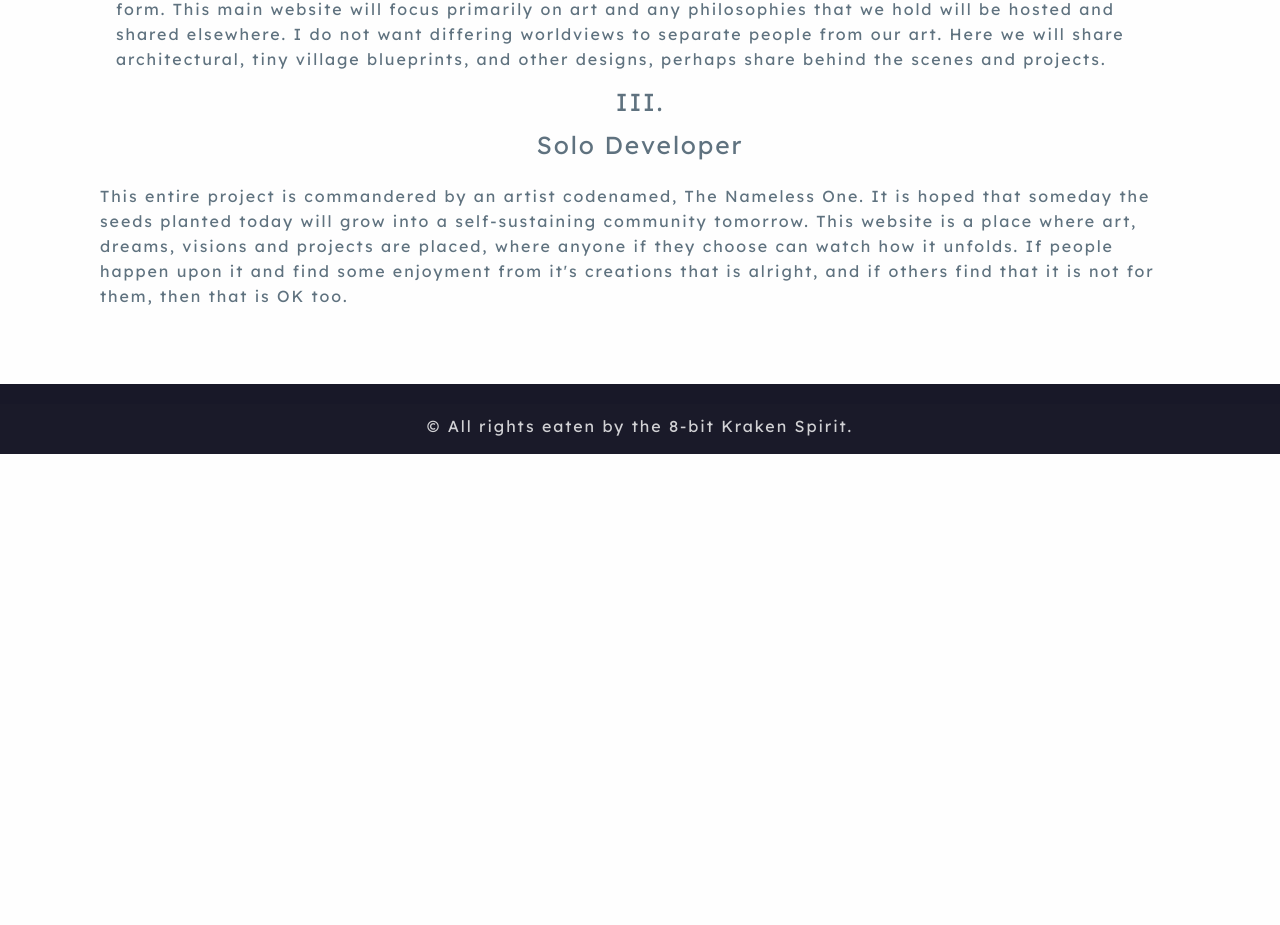
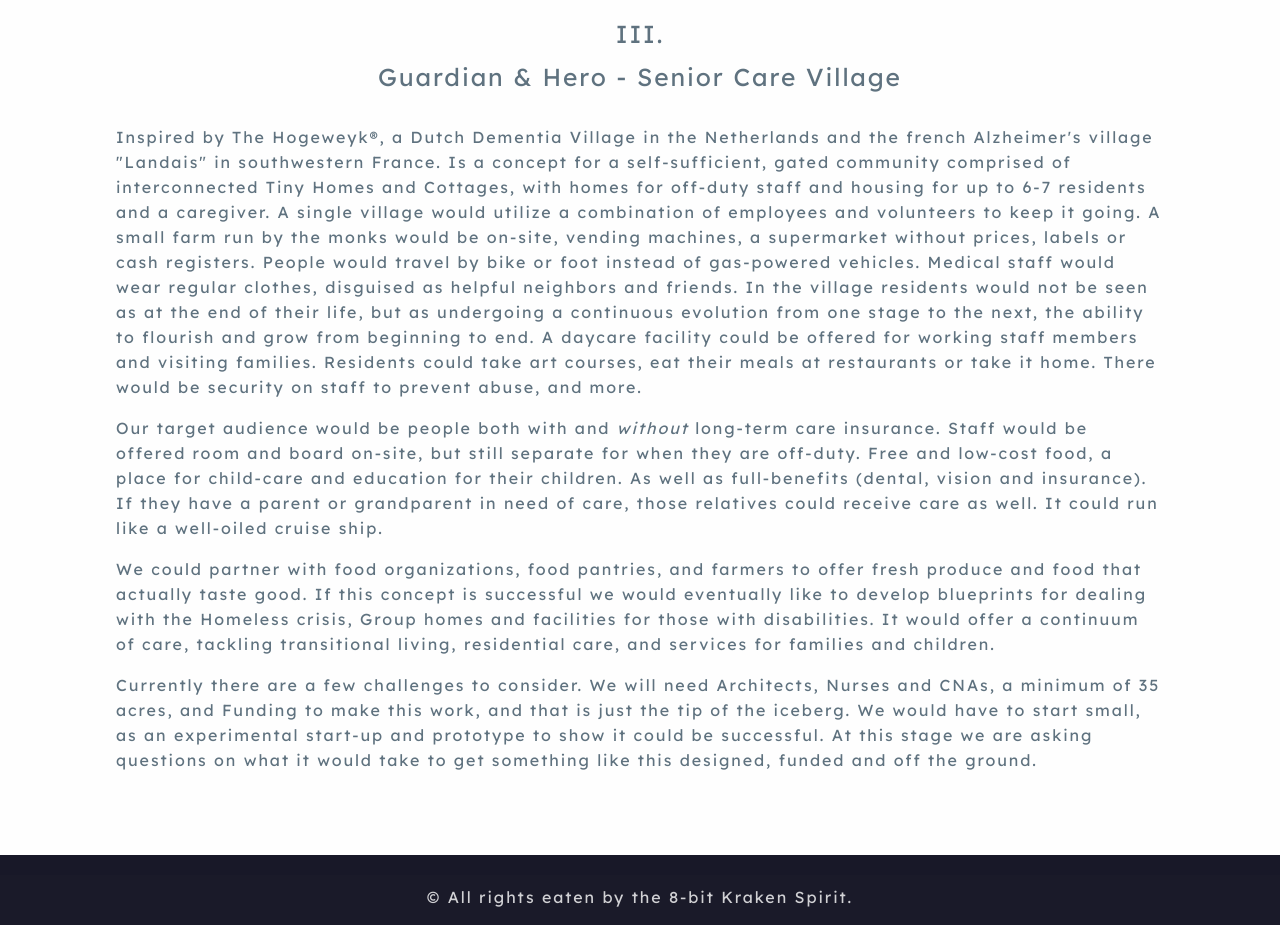
Before and after one commit to krakenspirit/guardianhero.github.io, a plain HTML site: page project.html in a window 1280 px wide. Shown: the part 1656-2581 px from the top of the page. Before the commit the page ends 2110 px from the top, so only its background shows below. Drawn offline with Linux system fonts and the light colour scheme.

Commit message:
Update project.html
Site update

```diff
--- a/project.html
+++ b/project.html
@@ -85,7 +85,7 @@
 
 <p>
     <center>
-            <img src="static/img/ae7bd3be15431c9b36ef2ef43794a202.png" width="164" height="164"><br>
+        <img src="/static/img/ae7bd3be15431c9b36ef2ef43794a202.png" width="164" height="164"><br>
         <i>When a bird sings, it doesn't sing for the advancement of music. <br>But if somebody stops to listen and is delighted, that's fine.<br> - Alan Watts</i>
 
     </center>
@@ -100,18 +100,18 @@
         <!-- Column -->
         <div class="cell small-12 textpadding">
 
-                Guardian & Hero Nation was founded in (2018) as a spinoff of Zenratstudios (2015) and it's One Million Heroes campaign. Zenratstudios in turn was an attempt to generate revenue to create the Book and Game series that had been in development since (2005). Today Guardian & Hero Nation is a monastery that develops Art (Books, Games, Comic which share a universe) and designs self-sustaining monastic communities built with the intent of supporting it's members in a way that aligns with the philosophy we live by: That our life and art is a direct byproduct of our healing. Many people ask who the Guardians and Heroes are and what we believe. It's not so important who we are, but *what* we create. Our primary philosophy is to heal and let our life be a byproduct of our healing, to build positive communities for our children to grow up, and to create art that grants some insight into the human condition and a souls ability to heal. Below is the breakdown of the project:
+            Guardian & Hero Nation was founded in (2018) as a spinoff of Zenratstudios (2015) and it's One Million Heroes campaign. Zenratstudios in turn was an attempt by one monk to generate revenue for a Book and Game series that had been in development since (2005). Today Guardian & Hero Nation is a monastery that develops Art and designs self-sustaining communities built with the intent of supporting it's members in a way that aligns with the philosophy we live by: That our life and art is a direct byproduct of our healing. Many people ask who the Guardians and Heroes are and what we believe. Our primary philosophy is to heal ourselves and let our life's work be a byproduct of our healing, to build positive communities for  children to grow, safe places for seniors to age, and to create art that grants some insight into the human condition and a souls ability to heal. Below is the breakdown of projects we're working on:
             <p>
 
             <center><h5>I.</h5></center>
-                <center><h5>WorldBuilding</h5></center>
+            <center><h5>Game & Art Studio</h5></center>
             The Medusa project, began as a book and interactive novel written in 2006. Over 17 years as of 2023 it has grown into a series, with a developed lore, characters and universe. The project has gone through several different demos and iterations, but the main constant has been the world, characters and story which has only grown more refined with time. 2022 is the first year the project has become refined enough to share with others interested in it's journey.
         </div>
 
 
         <div class="cell small-6 textpadding">
             <b>Books</b> form the foundation of the Medusa Project's lore.<p>
-                <b>Games</b> are centered around the Medusa universe and lore.<p></p>
+            <b>Games</b> TTRPGS and Interactive art centered around the Medusa universe and lore.<p></p>
             <b>Graphic Novels</b> Versions of the book which exist in graphic novel format.<p>
         </div>
 
@@ -123,21 +123,33 @@
             <b>Wikis</b> The Encyclopedias for the lore.<p>
         </div>
 
-
         <div class="cell small-12 textpadding">
             <center><h5>II.</h5></center>
             <center><h5>Guardian & Hero Nation</h5></center><br>
-                Guardian & Hero Nation is a startup Monastery for guardian monks and layman who share the same spiritual lineage. The seeds of it began from the same seeds that birthed the Medusa Project, and arose from a desire to build a world that lived beyond the pages of a story. The Monastery is our headquarters, our sangha, home and studio the place (or places) where all the work for this project gets done. It is our culture, our lifestyle and more. Overtime the monastery will grow and become refined. The philosophies, beliefs and practices are not as important as what we create, and yet, at the end of the day building and living inside a Monastery is my purpose, and I'd like to share the designs and concepts behind the community in some form. This main website will focus primarily on art and any philosophies that we hold will be hosted and shared elsewhere. I do not want differing worldviews to separate people from our art. Here we will share architectural, tiny village blueprints, and other designs, perhaps share behind the scenes and projects.
-
-                <center><h5>III.</h5></center>
-                <center> <h5>Solo Developer</h5></center>
+            Guardian & Hero Nation is a startup Monastery for guardian monks and layman who share the same spiritual lineage. The seeds of it began from the same seeds that birthed the Medusa Project, and arose from a desire to build a world that lived beyond the pages of a story. The Monastery is our headquarters, our sangha, home and studio the place (or places) where all the work for this project gets done. It is our culture, our lifestyle and more. We began as a branch of Mahayana Buddhism and morphed into a group of eclectic pagans and neoshamans heavily influenced by buddhist teachings. We aspire to be pastoral nomads and farmers who develop art and build/fund self-sufficient communities for seniors, disabled and the houseless.
         </div>
 
-                This entire project is commandered by an artist codenamed, The Nameless One.
+        <div class="cell small-12 textpadding">
+            <center><h5>III.</h5></center>
+            <center><h5>Guardian & Hero - Senior Care Village</h5></center><br>
+            Inspired by The Hogeweyk®, a Dutch Dementia Village in the Netherlands and the french Alzheimer's village "Landais" in southwestern France. Is a concept for a self-sufficient, gated community comprised of interconnected Tiny Homes and Cottages, with homes for off-duty staff and housing for up to 6-7 residents and a caregiver. A single village would utilize a combination of employees and volunteers to keep it going. A small farm run by the monks would be on-site, vending machines, a supermarket without prices, labels or cash registers. People would travel by bike or foot instead of gas-powered vehicles. Medical staff would wear regular clothes, disguised as helpful neighbors and friends. In the village residents would not be seen as at the end of their life, but as undergoing a continuous evolution from one stage to the next, the ability to flourish and grow from beginning to end. A daycare facility could be offered for working staff members and visiting families. Residents could take art courses, eat their meals at restaurants or take it home. There would be security on staff to prevent abuse, and more.
+            <p>
+            Our target audience would be people both with and <i>without</i> long-term care insurance. Staff would be offered room and board on-site, but still separate for when they are off-duty. Free and low-cost food, a place for child-care and education for their children. As well as full-benefits (dental, vision and insurance). If they have a parent or grandparent in need of care, those relatives could receive care as well. It could run like a well-oiled cruise ship.
+            </p>
+            <p>
+            We could partner with food organizations, food pantries, and farmers to offer fresh produce and food that actually taste good. If this concept is successful we would eventually like to develop blueprints for dealing with the Homeless crisis, Group homes and facilities for those with disabilities. It would offer a continuum of care, tackling transitional living, residential care, and services for families and children.</p>
+            <p>
+            Currently there are a few challenges to consider. We will need Architects, Nurses and CNAs, a minimum of 35 acres, and Funding to make this work, and that is just the tip of the iceberg. We would have to start small, as an experimental start-up and prototype to show it could be successful. At this stage we are asking questions on what it would take to get something like this designed, funded and off the ground.
+            </p>
 
-                It is hoped that someday the seeds planted today will grow into a self-sustaining community tomorrow. This website is a place where art, dreams, visions and projects are placed, where anyone if they choose can watch how it unfolds. If people happen upon it and find some enjoyment from it's creations that is alright, and if others find that it is not for them, then that is OK too.
-                <br><br>
+
         </div>
+
+
+
+
+
+    </div><br><br>
 
 
 
@@ -145,7 +157,10 @@
 
 
 
-        </div><br><br>
+
+
+
+  </div>
 
 
 <!-- Footer Here -->
```
Lines whose indentation alone changed are shown as unchanged.
